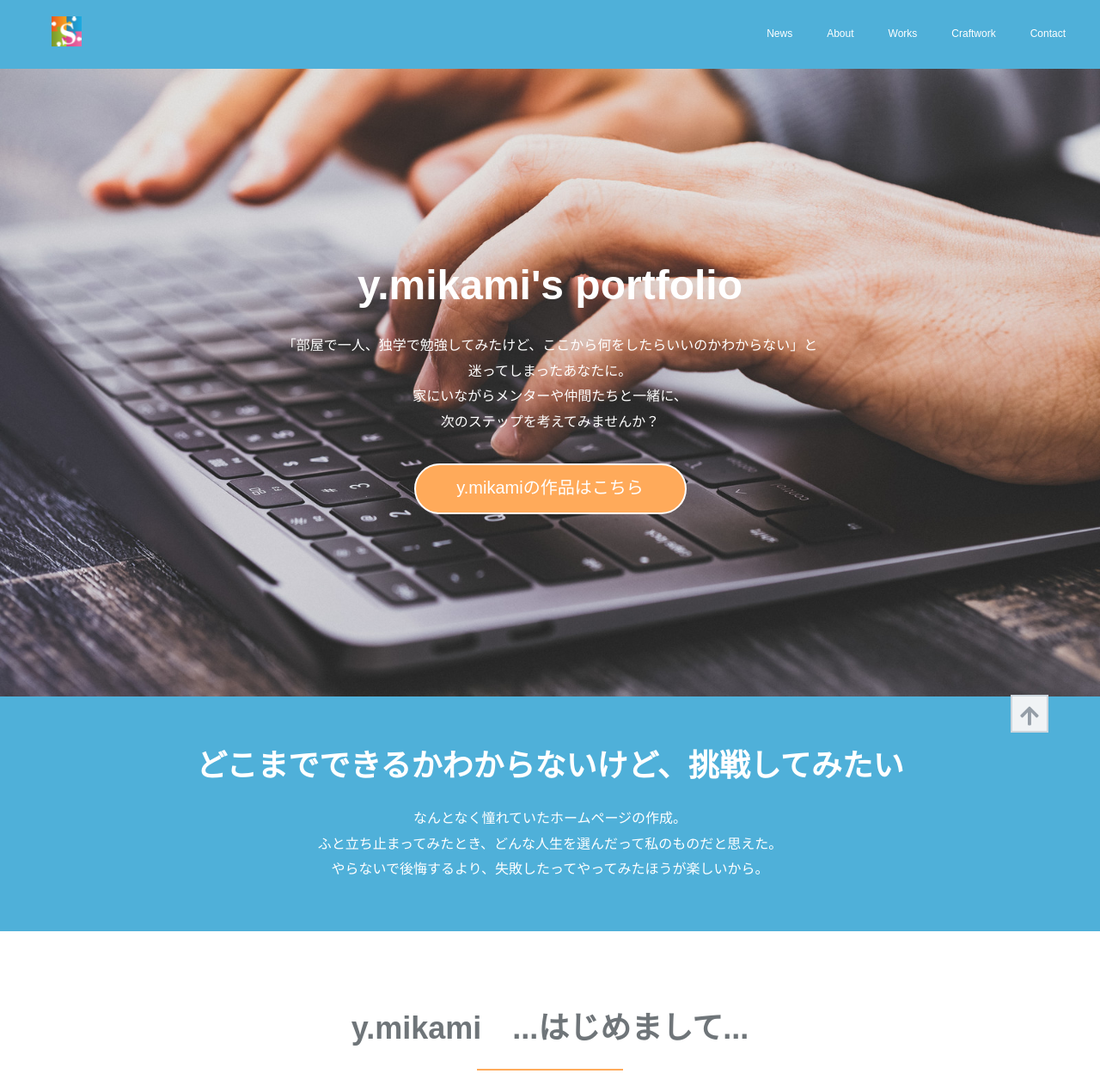
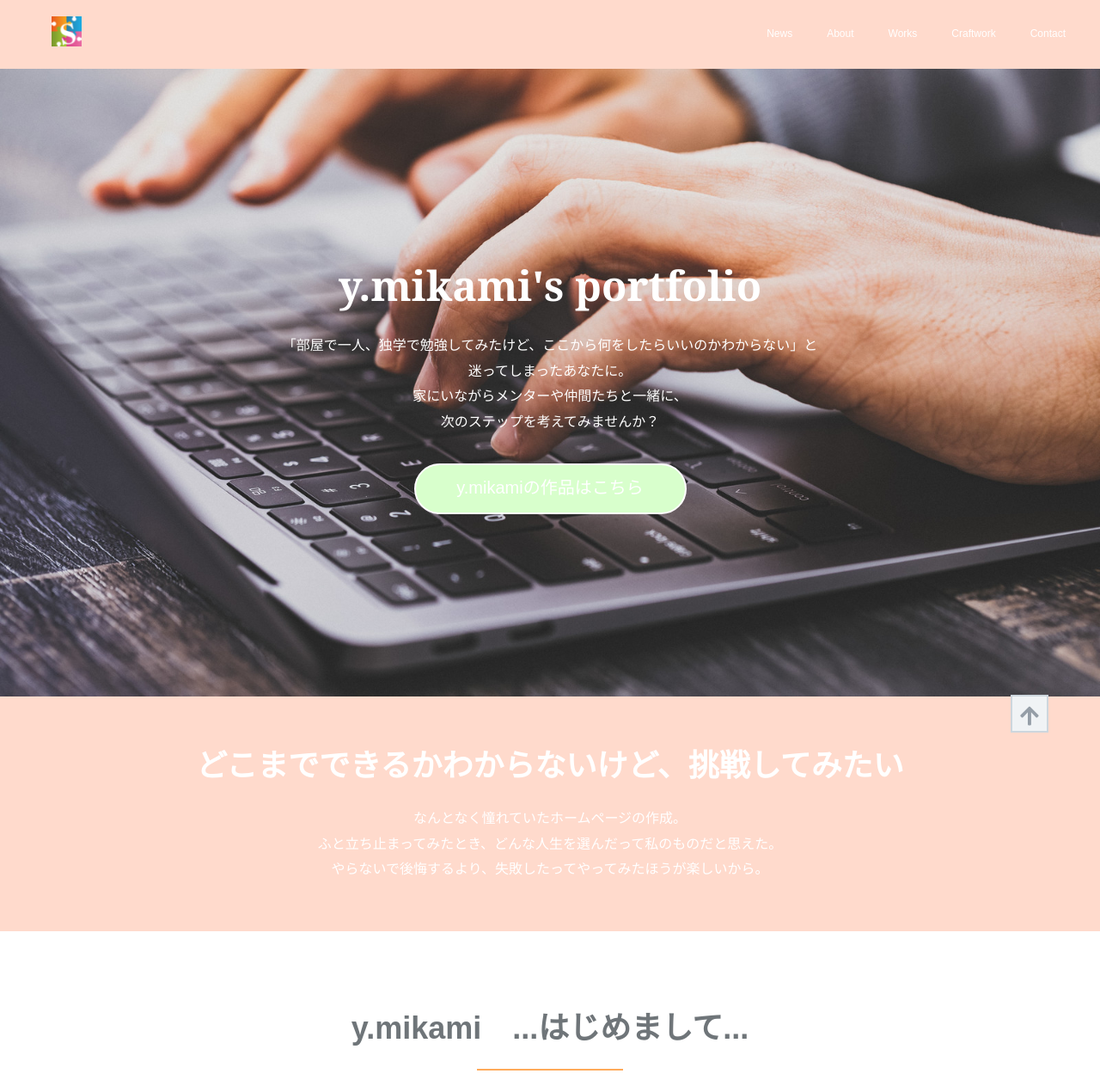
Before and after one commit to popoweb/portfolio, a plain HTML site: page index.html in a window 1280 px wide. Shown: the top 1263 px of the page at 86% size. Drawn offline with nearby package versions, Linux system fonts and the light colour scheme.

Commit message:
Add files via upload

```diff
--- a/css/style.css
+++ b/css/style.css
@@ -94,7 +94,7 @@ h1,h2,h3 {
 /* ------------------header------------------*/
 
 header {
-  background: #4FB0D9;
+  background: #ffdacc;
 }
 
 .home_btn {
@@ -155,6 +155,7 @@ header {
   font-size: 48px;
   text-align: center;           /* 中央寄せ */
   padding-bottom: 10px;
+  font-family: Georgia;
 }
 
 .main p {
@@ -170,7 +171,7 @@ header {
   text-align:center;
   padding:8px 0 10px;
   color:#fff;
-  background-color:#FFAA5A;
+  background-color: #d8ffcc;
   border: 2px solid #fff;
   border-radius:30px;
   margin-right: auto;
@@ -180,7 +181,7 @@ header {
 /* ------------------2　どこまでできるか挑戦したい------------------*/
 
 .section2 {
-  background-color: #4FB0D9;
+  background-color: #ffdacc;
   color: #FFFFFF;
 }
 
@@ -199,7 +200,7 @@ header {
 /* ------------------3　ジョブトレオンラインとは------------------*/
 
 .section3 {
-  background-color: #FFFFFF;
+  background-color: #fff;
 }
 
 .SideBySide{
@@ -233,7 +234,7 @@ header {
 /* ------------------4　利用者の声------------------*/
 
 .section4 {
-  background-color: #D7EFF8;
+  background-color: #f1ffcc;
 }
 
 .section4 h2 {
```
